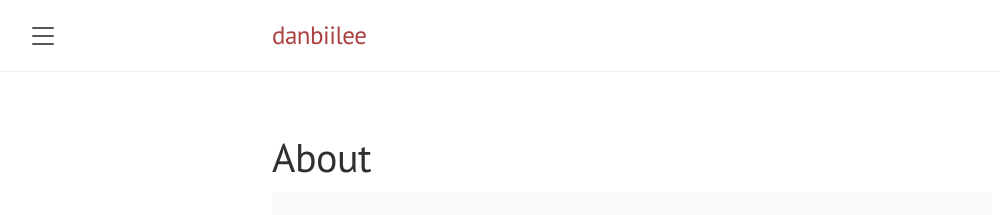
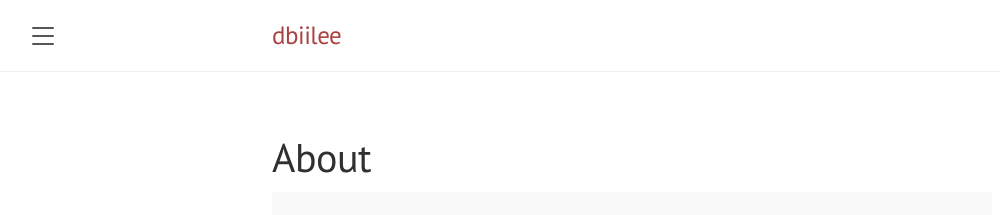
Before and after one commit to danbiilee/danbiilee.github.io, a Jekyll site: the page built from about.md, in a window 1280 px wide. Shown: the top 215 px of the page, without its empty margins (8-1008 px from the left). Built offline with Jekyll 4.4.1, drawn with Linux system fonts in a browser that asks for light colours.

Commit message:
docs: Trying to change blog layout...

```diff
--- a/_config.yml
+++ b/_config.yml
@@ -21,10 +21,11 @@
 
 
 
-title: "danbiilee"
+title: "dbiilee"
+#tagline: "???"
 name: "db"
 email: danbi.db@gmail.com
-description: "초보 개발자의 블로그"
+description: "삐약삐약"
 baseurl: "" # the subpath of your site, e.g. /blog
 url: "https://danbiilee.github.io/" # the base hostname & protocol for your site, e.g. http://example.com
 github.repo: "https://github.com/danbiilee"
--- a/_includes/sidebar.html
+++ b/_includes/sidebar.html
@@ -39,7 +39,7 @@
       {% endif %}
     {% endfor %}
 
-    <a class="sidebar-nav-item" href="{{ site.github.repo }}">GitHub project</a>
+    <!-- <a class="sidebar-nav-item" href="{{ site.github.repo }}">GitHub project</a> -->
     <!-- <a class="sidebar-nav-item" href="{{ site.github.repo }}/archive/v{{ site.version }}.zip">Download</a> -->
     <!-- <span class="sidebar-nav-item">Currently v{{ site.version }}</span> -->
   </nav>
```
Also changed, not shown: _layouts/category.html (line endings or trailing spaces).
